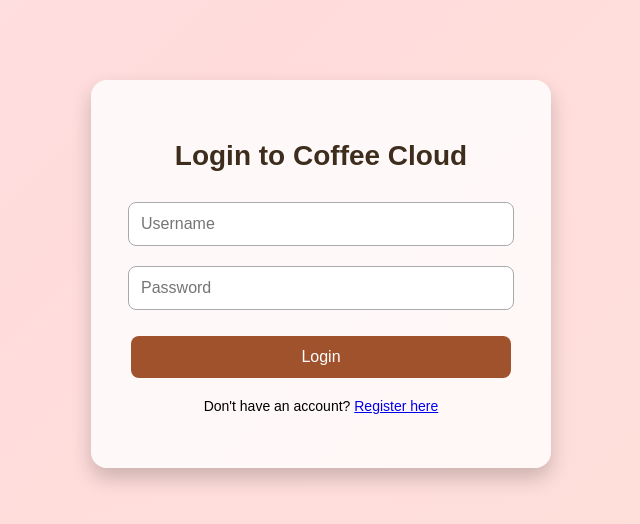
After one commit to AfraBinteAzad/Self-OrderING-System-for-A-Coffee-Shop, a Flask app: page /login in a window 1280 px wide. The commit adds this page. Shown: the top 524 px of the page, without its empty margins (319-959 px from the left). Run offline with Flask 3, Linux system fonts and the light colour scheme.

Commit message:
Update after saving

```diff
--- a/coffee.py
+++ b/coffee.py
@@ -1,22 +1,86 @@
-from flask import Flask, render_template, request, jsonify
+from flask import Flask, render_template, request, redirect, url_for, session, jsonify
+from werkzeug.security import generate_password_hash, check_password_hash
+import sqlite3, os
 
 app = Flask(__name__)
+app.secret_key = 'supersecretkey'
+
+
+def init_db():
+    if not os.path.exists('users.db'):
+        conn = sqlite3.connect('users.db')
+        c = conn.cursor()
+        c.execute('''CREATE TABLE users (
+            id INTEGER PRIMARY KEY AUTOINCREMENT,
+            username TEXT UNIQUE NOT NULL,
+            password TEXT NOT NULL)''')
+        conn.commit()
+        conn.close()
+
+init_db()
 
 @app.route('/')
 def index():
+    if 'user_id' in session:
+        return redirect('/dashboard')
+    return render_template('index.html')
+
+@app.route('/dashboard')
+def dashboard():
+    if 'user_id' not in session:
+        return redirect('/login')
     return render_template('dashboard.html')
+
+@app.route('/login', methods=['GET', 'POST'])
+def login():
+    if request.method == 'POST':
+        username = request.form['username']
+        password = request.form['password']
+        conn = sqlite3.connect('users.db')
+        c = conn.cursor()
+        c.execute('SELECT id, password FROM users WHERE username = ?', (username,))
+        user = c.fetchone()
+        conn.close()
+        if user and check_password_hash(user[1], password):
+            session['user_id'] = user[0]
+            return redirect('/dashboard')
+        return "Invalid credentials"
+    return render_template('login.html')
+
+@app.route('/register', methods=['GET', 'POST'])
+def register():
+    if request.method == 'POST':
+        username = request.form['username']
+        password = generate_password_hash(request.form['password'])
+        conn = sqlite3.connect('users.db')
+        c = conn.cursor()
+        try:
+            c.execute('INSERT INTO users (username, password) VALUES (?, ?)', (username, password))
+            conn.commit()
+        except sqlite3.IntegrityError:
+            return "Username already exists"
+        conn.close()
+        return redirect('/dashboard')
+    return render_template('register.html')
+
+@app.route('/logout')
+def logout():
+    session.pop('user_id', None)
+    return redirect('/')
 
 @app.route('/order', methods=['POST'])
 def order():
+    if 'user_id' not in session:
+        return jsonify({'message': 'Please login to place an order'})
     data = request.get_json()
     coffee = data.get('coffee')
     return jsonify({'message': f'Thank you for ordering {coffee}!'})
 
-
 @app.route('/cart')
 def cart():
+    if 'user_id' not in session:
+        return redirect('/login')
     return render_template('cart.html')
-
 
 if __name__ == '__main__':
     app.run(debug=True)
--- a/static/style.css
+++ b/static/style.css
@@ -213,3 +213,54 @@ h1 {
   font-weight: bold;
   color: #3e2d1c;
 }
+
+.auth-container {
+  max-width: 400px;
+  margin: 80px auto;
+  padding: 40px 30px;
+  background-color: rgba(255, 255, 255, 0.8);
+  border-radius: 16px;
+  box-shadow: 0 10px 20px rgba(0, 0, 0, 0.2);
+  text-align: center;
+}
+
+.auth-container:hover{
+  transform: scale(1.07);
+  background-color: rgba(228, 211, 204, 0.7);
+}
+
+.auth-container h1 {
+  margin-bottom: 20px;
+  font-size: 28px;
+  color: #3e2d1c;
+}
+
+.auth-container input {
+  width: 90%;
+  padding: 12px;
+  margin: 10px 0;
+  border: 1px solid #aaa;
+  border-radius: 8px;
+  font-size: 16px;
+}
+
+.auth-container button {
+  width: 95%;
+  padding: 12px;
+  background-color: #a0522d;
+  color: white;
+  border: none;
+  font-size: 16px;
+  border-radius: 8px;
+  cursor: pointer;
+  margin-top: 16px;
+}
+
+.auth-container button:hover {
+  background-color: #80411e;
+}
+
+.auth-container p {
+  margin-top: 20px;
+  font-size: 14px;
+}
--- /dev/null
+++ b/templates/login.html
@@ -0,0 +1,18 @@
+<!DOCTYPE html>
+<html>
+<head>
+  <title>Login</title>
+  <link rel="stylesheet" href="{{ url_for('static', filename='style.css') }}">
+</head>
+<body>
+  <div class="auth-container">
+    <h1>Login to Coffee Cloud</h1>
+    <form method="POST">
+      <input type="text" name="username" placeholder="Username" required><br>
+      <input type="password" name="password" placeholder="Password" required><br>
+      <button type="submit">Login</button>
+    </form>
+    <p>Don't have an account? <a href="/register">Register here</a></p>
+  </div>
+</body>
+</html>
```
Also changed, not shown: templates/index.html (added, +15 -0 lines), templates/register.html (added, +18 -0 lines), users.db (added).
